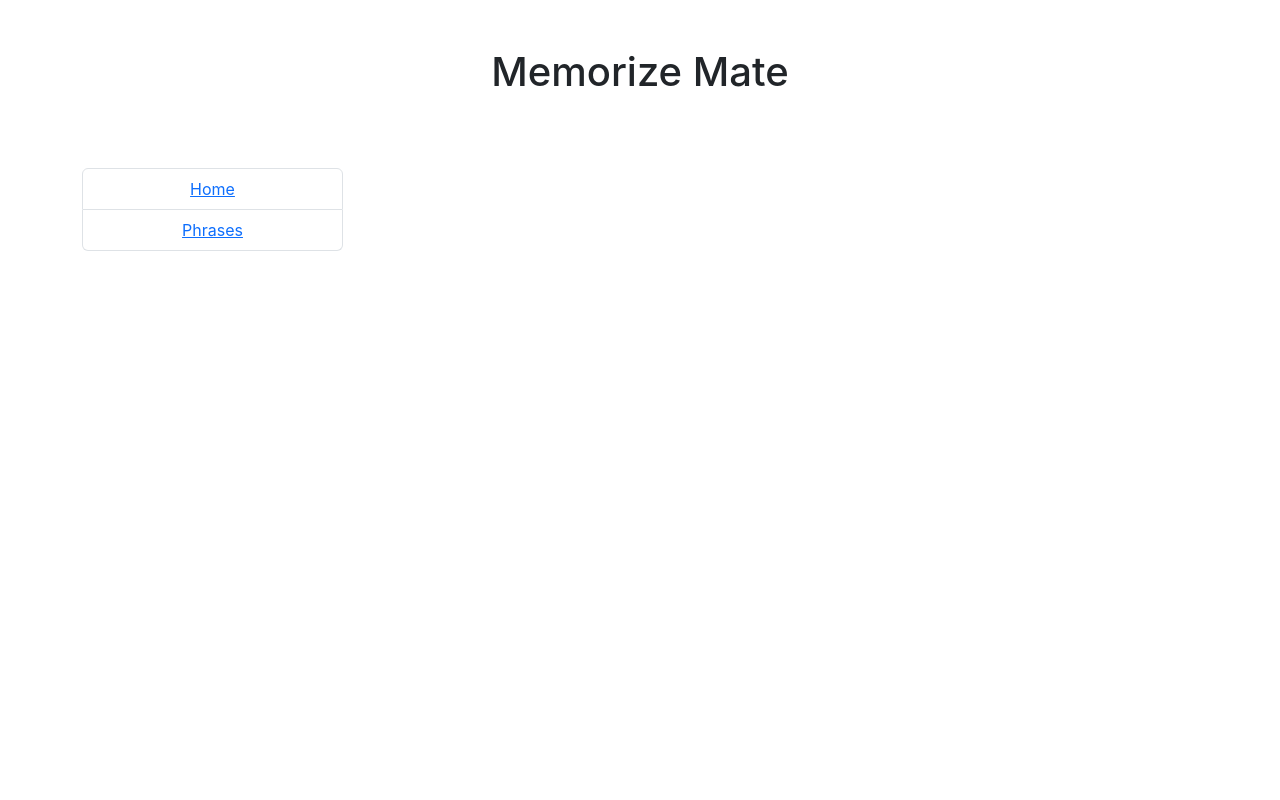
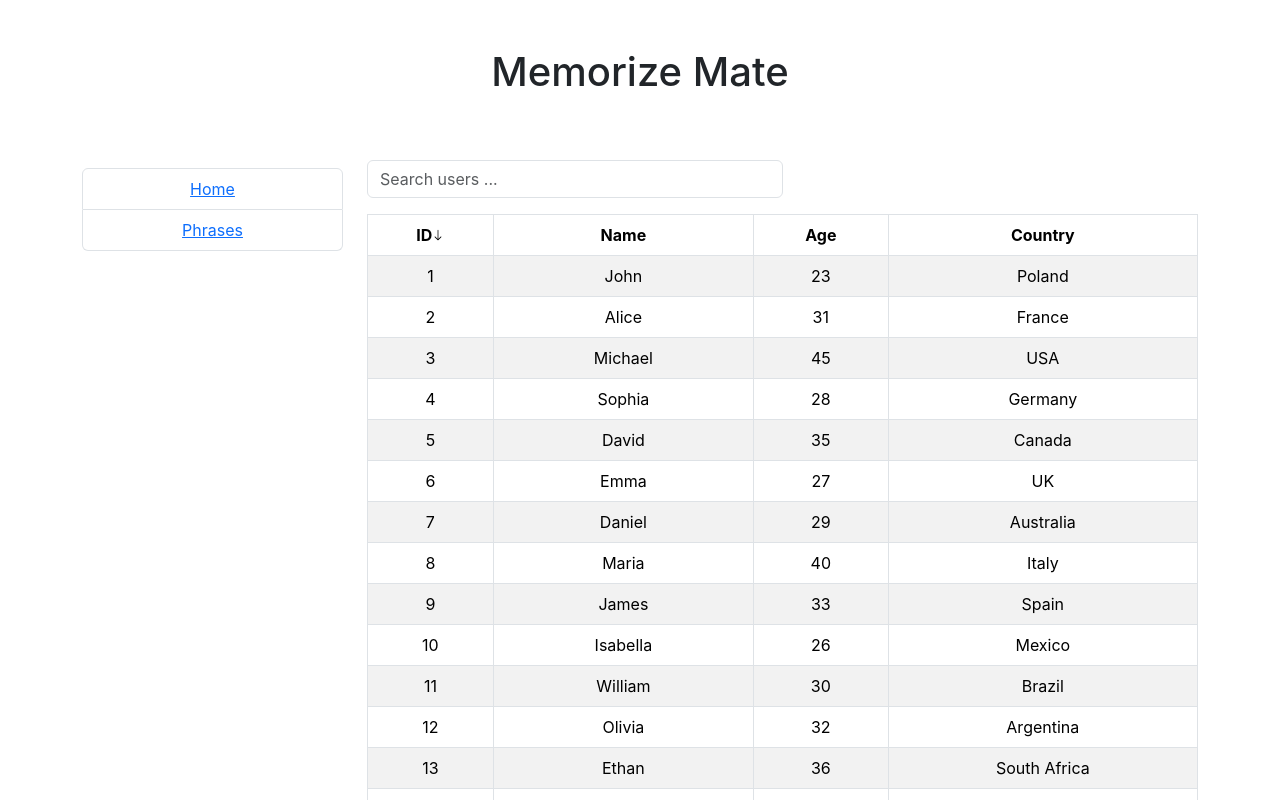
Before and after one commit to obaranovskyi/memorize-mate, a React (Create React App) app: page /#/phrases in a window 1280 px wide. Before the commit this address led to /#/. Shown: the top 800 px of the page. Built offline with nearby package versions, Linux system fonts and the light colour scheme.

Commit message:
Auto commit

```diff
--- a/package.json
+++ b/package.json
@@ -17,6 +17,7 @@
     "npm": "^10.8.0",
     "react": "^18.3.1",
     "react-bootstrap": "^2.10.2",
+    "react-bootstrap-icons": "^1.11.4",
     "react-dom": "^18.3.1",
     "react-router-dom": "^6.23.1",
     "react-scripts": "5.0.1",
--- a/src/Phrases/PhrasesPage.tsx
+++ b/src/Phrases/PhrasesPage.tsx
@@ -232,12 +232,13 @@ const PhrasesPage = () => {
       {/* <p>Phrases page</p> */}
       <Grid
         dataSource={{ data: data, pageSize: 15 }}
-        search={{ placeholder: 'Search users ...' }}
+        search={{ placeholder: "Search users ..." }}
+        sort={{ sortBy: "id", sortDirection: "asc" }}
       >
-        <Column field="id" title="ID"></Column>
-        <Column field="name" title="Name"></Column>
-        <Column field="age" title="Age"></Column>
-        <Column field="country" title="Country"></Column>
+        <Column field="id" title="ID" key="1"></Column>
+        <Column field="name" title="Name" key="2"></Column>
+        <Column field="age" title="Age" key="3"></Column>
+        <Column field="country" title="Country" key="4"></Column>
       </Grid>
     </>
   );
--- a/src/Shared/Components/Grid/Grid.tsx
+++ b/src/Shared/Components/Grid/Grid.tsx
@@ -2,10 +2,10 @@ import { Children, ReactNode, useState } from "react";
 import Container from "react-bootstrap/Container";
 import Row from "react-bootstrap/Row";
 import Form from "react-bootstrap/Form";
-import { chunk } from "../../Util/Array";
+import { chunk, sort as sortList } from "../../Util/Array";
 import Cell from "./Cell";
 import Header from "./Header";
-import { ColumnType, SearchInput } from "./Models";
+import { ColumnType, SearchInput, SortDirection } from "./Models";
 import Paginator from "./Paginator";
 import Table from "react-bootstrap/Table";
 import Col from "react-bootstrap/Col";
@@ -13,6 +13,10 @@ import NoItems from "./NoItems";
 
 type Props = {
   children: ReactNode; // TODO: this should understand what components will be passed
+  sort?: {
+    sortBy?: string;
+    sortDirection?: SortDirection;
+  };
   search?: SearchInput;
   dataSource: {
     data: any[];
@@ -21,17 +25,29 @@ type Props = {
   }
 }
 
-const Grid = ({ children, dataSource, search }: Props) => {
+const Grid = ({ children, dataSource, search, sort }: Props) => {
   const [page, setPage] = useState(dataSource.page || 1);
   const [pageSize] = useState(dataSource.pageSize);
   const [searchValue, setSearchValue] = useState('');
 
   const childrenArr = Children.toArray(children).map((c: any) => c.props) as ColumnType[];
+
+  const [sortBy, setSortBy] = useState(sort?.sortBy ?? childrenArr[0].field);
+  const [sortDirection, setSortDirection] = useState(sort?.sortDirection ?? 'asc');
+
+  const handleSortChange = (sortBy: string, sortDirection: SortDirection) => {
+    setSortBy(sortBy);
+    setSortDirection(sortDirection);
+  }
+
   const headers = childrenArr.map((item: ColumnType, index: number) =>
     <Header
       key={index}
       value={item.title}
       projectionFn={item.headerProjectionFn}
+      sort={{ sortBy, sortDirection }}
+      field={item.field}
+      onSortChanged={handleSortChange}
     />);
 
   const filteredData = search?.onSearch
@@ -41,7 +57,8 @@ const Grid = ({ children, dataSource, search }: Props) => {
         .some(key =>
           new RegExp(searchValue, 'gi').test((item as any)[key]))
     );
-  const pages = chunk(filteredData, pageSize);
+  const filteredSortedData = sortList(filteredData, sortDirection, sortBy);
+  const pages = chunk(filteredSortedData, pageSize);
   const pageRows = pages[page - 1] ?? [];
   const trs = pageRows
     .map((row: any, rowIndex: number) => {
@@ -69,7 +86,10 @@ const Grid = ({ children, dataSource, search }: Props) => {
             placeholder={search.placeholder}
             aria-label={search.ariaLabel ?? search.placeholder}
             disabled={search.isDisabled}
-            onChange={event => setSearchValue(event.target.value)}
+            onChange={event => {
+              setSearchValue(event.target.value);
+              setPage(1);
+            }}
           />
         </Col>
       </Row>}
--- a/src/Shared/Components/Grid/Header.tsx
+++ b/src/Shared/Components/Grid/Header.tsx
@@ -1,9 +1,43 @@
+import { Icon } from "../Icon/Icon";
 import { Header as HeaderModel } from "./Models";
 
-const Header = ({ value, projectionFn }: HeaderModel) => {
-  return (<th scope="col">
-    {projectionFn ? projectionFn(value) : value}
-  </th>);
+const Header = ({
+  field,
+  value,
+  projectionFn,
+  sort,
+  onSortChanged
+}: HeaderModel) => {
+  const getArrow = () => {
+    if (field !== sort?.sortBy) return '';
+
+    const iconName = sort?.sortDirection === 'asc'
+      ? 'ArrowDown'
+      : 'ArrowUp';
+
+    return <Icon
+      iconName={iconName}
+      size={12}
+      className="mb-1"
+    />
+  }
+
+  const getReverseSortDirection = () => {
+    return sort?.sortDirection === 'asc' && field === sort?.sortBy
+      ? 'desc'
+      : 'asc';
+  }
+
+  return (
+    <th
+      scope="col"
+      role="button"
+      onClick={() => onSortChanged(field, getReverseSortDirection())}
+    >
+      <span>{projectionFn ? projectionFn(value) : value}</span>
+      {getArrow()}
+    </th>
+  );
   ;
 }
 
--- /dev/null
+++ b/src/Shared/Components/Icon/Icon.tsx
@@ -0,0 +1,12 @@
+import * as icons from 'react-bootstrap-icons';
+
+interface IconProps extends icons.IconProps {
+  // Cannot use "name" as it is a valid SVG attribute
+  // "iconName", "filename", "icon" will do it instead
+  iconName: keyof typeof icons;
+}
+
+export const Icon = ({ iconName, ...props }: IconProps) => {
+  const BootstrapIcon = icons[iconName];
+  return <BootstrapIcon {...props} />;
+}
--- a/src/Shared/Util/Array.ts
+++ b/src/Shared/Util/Array.ts
@@ -1,3 +1,5 @@
+import { SortDirection } from "../Components/Grid/Models";
+
 export const chunk = (arr: any, chunkSize: number) => {
   const results = [];
   for (var i = 0, len = arr.length; i < len; i += chunkSize)
@@ -18,3 +20,17 @@ export const range = (start: number, end: number, step = 1) => {
   }
   return array;
 };
+
+export const sort = <T>(
+  list: T,
+  sortDirection: SortDirection,
+  sortBy: string,
+) => {
+  return (list as any).toSorted(
+    sortDirection === "asc"
+      ? (a: any, b: any) =>
+          a[sortBy] < b[sortBy] ? -1 : a[sortBy] > b[sortBy] ? 1 : 0
+      : (a: any, b: any) =>
+          a[sortBy] > b[sortBy] ? -1 : a[sortBy] < b[sortBy] ? 1 : 0,
+  );
+};
```
Also changed, not shown: src/Shared/Components/Grid/Models.ts (+11 -4 lines), 1 other file (tests, documents, lock files or other folders).
